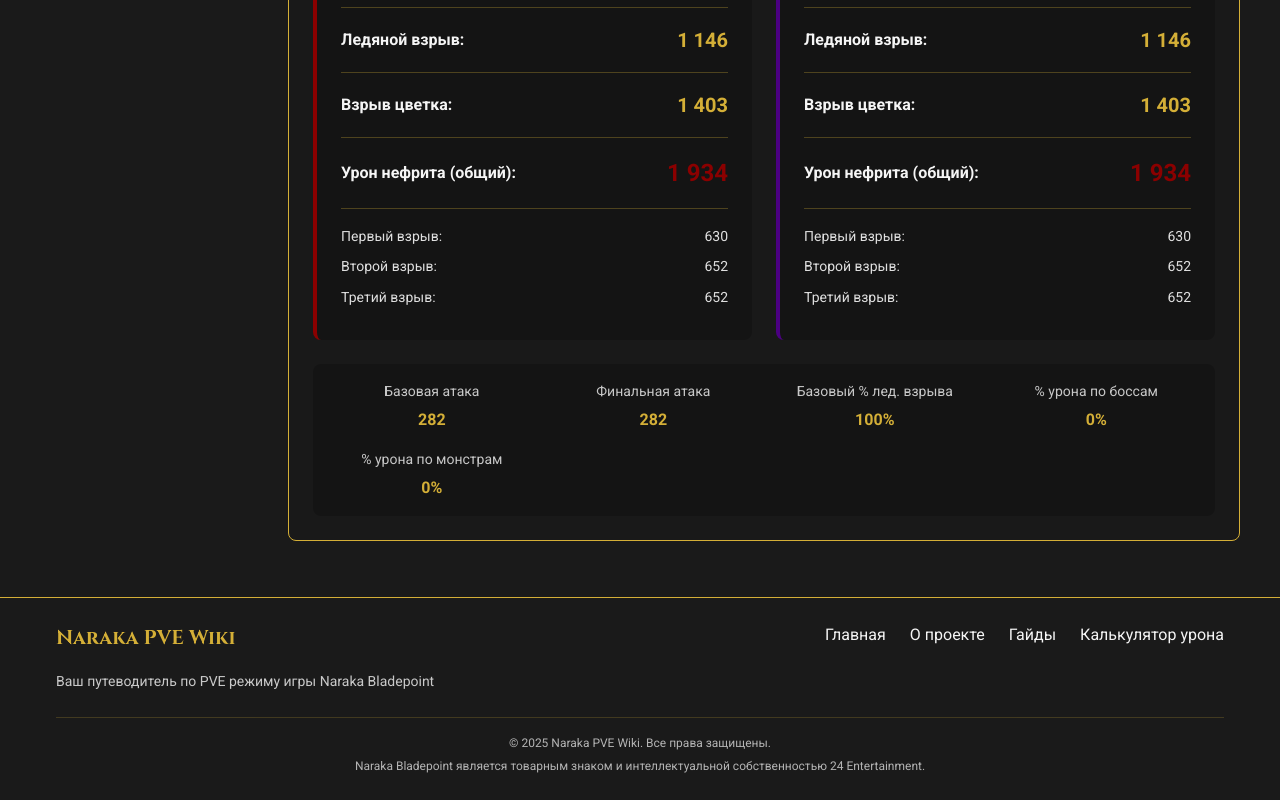
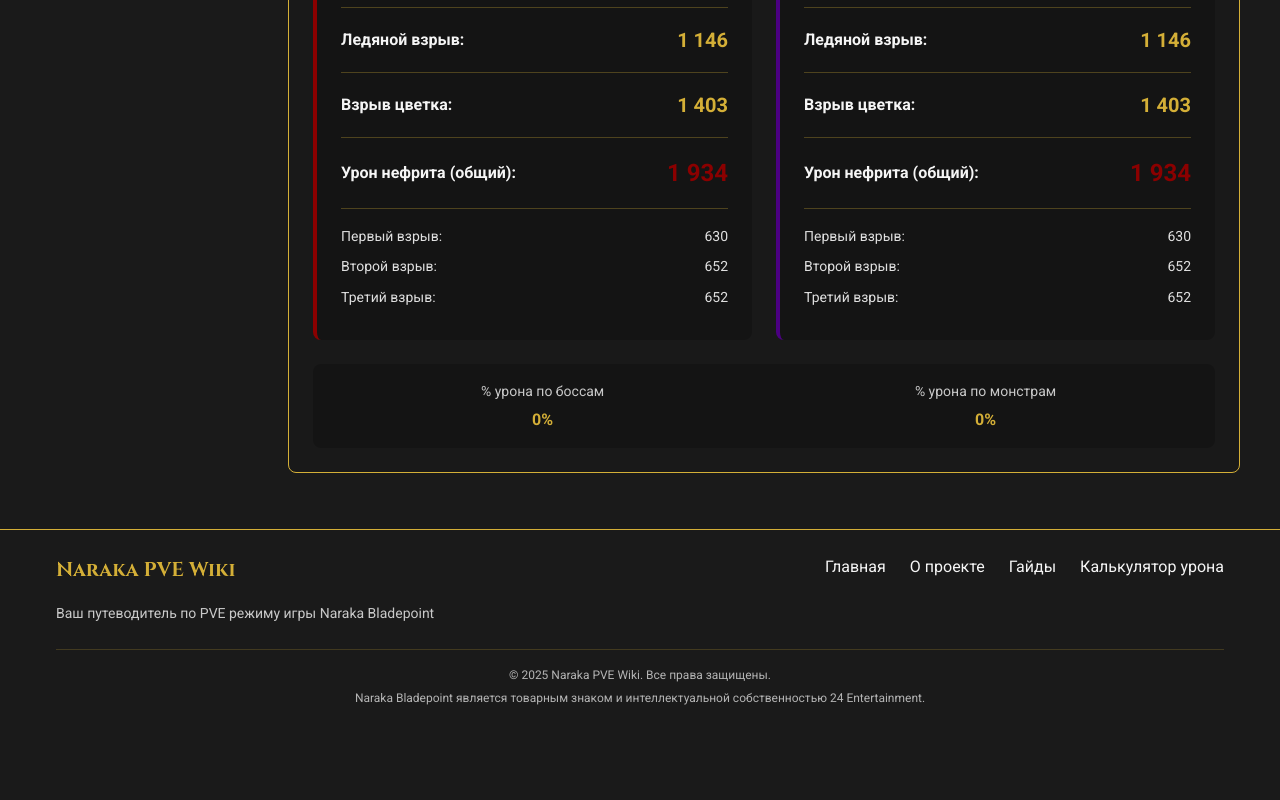
Before and after one commit to Dimanchick22/Naraka-PVE-Wiki, a React (Vite) app in the folder frontend/: page /damage-calculator in a window 1280 px wide. Shown: the part 1501-2301 px from the top of the page. After the commit the page ends 2233 px from the top, so only its background shows below. Built offline with nearby package versions, Linux system fonts and the light colour scheme.

Commit message:
Project: version 0.2.9

```diff
--- a/frontend/src/pages/DamageCalculator/components/DamageSummary.jsx
+++ b/frontend/src/pages/DamageCalculator/components/DamageSummary.jsx
@@ -11,15 +11,12 @@ const DamageSummary = ({ results }) => {
   if (!results) return null;
 
   // Получаем процент урона по боссам и монстрам из results напрямую
-  const bossDamagePercent = results.jadeBossAttackBonus !== undefined ? Math.round(results.jadeBossAttackBonus * 100) : 0;
-  const monsterDamagePercent = results.jadeMonsterAttackBonus !== undefined ? Math.round(results.jadeMonsterAttackBonus * 100) : 0;
+  const bossDamagePercent = Math.round((results.jadeBossAttackBonus) * 100);
+  const monsterDamagePercent = Math.round(results.jadeMonsterAttackBonus * 100);
 
   // Расчёт урона с оружия (финальная атака * (1 + % урона))
-  const bossWeaponDamage = Math.round(results.finalAttack * (1 + (results.jadeBossAttackBonus || 0)));
-  const monsterWeaponDamage = Math.round(results.finalAttack * (1 + (results.jadeMonsterAttackBonus || 0)));
-
-  // Расчет базового процента ледяного взрыва
-  const baseIceExplosionPercent = Math.round((results.iceExplosionPercent || 1) * 100);
+  const bossWeaponDamage = Math.round(results.finalAttack * (1 + results.jadeBossAttackBonus));
+  const monsterWeaponDamage = Math.round(results.finalAttack * (1 + results.jadeMonsterAttackBonus));
 
   return (
     <div className="damage-summary">
@@ -204,20 +201,6 @@ const DamageSummary = ({ results }) => {
       </div>
 
       <div className="summary-info">
-        <div className="info-item">
-          <div className="info-label">Базовая атака</div>
-          <div className="info-value">{formatNumber(Math.round(results.baseAttack))}</div>
-        </div>
-
-        <div className="info-item">
-          <div className="info-label">Финальная атака</div>
-          <div className="info-value">{formatNumber(Math.round(results.finalAttack))}</div>
-        </div>
-
-        <div className="info-item">
-          <div className="info-label">Базовый % лед. взрыва</div>
-          <div className="info-value">{baseIceExplosionPercent}%</div>
-        </div>
 
         <div className="info-item">
           <div className="info-label">% урона по боссам</div>
--- a/frontend/src/pages/DamageCalculator/utils/calculationUtils.js
+++ b/frontend/src/pages/DamageCalculator/utils/calculationUtils.js
@@ -375,6 +375,8 @@ export const calculateDamage = (params) => {
       monsterTotalJadeDamage,
       bossIceExplosionPercent,
       monsterIceExplosionPercent,
+      jadeMonsterAttackBonus,
+      jadeBossAttackBonus,
     },
     steps,
   };
```
